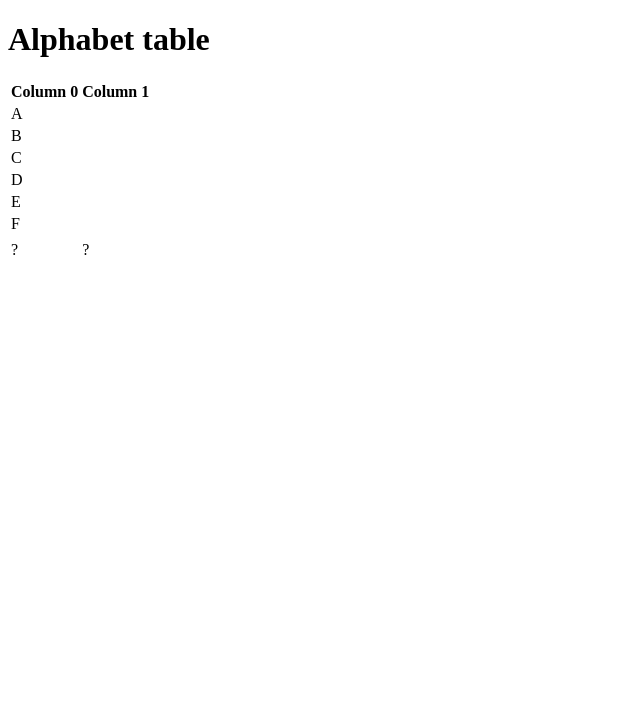
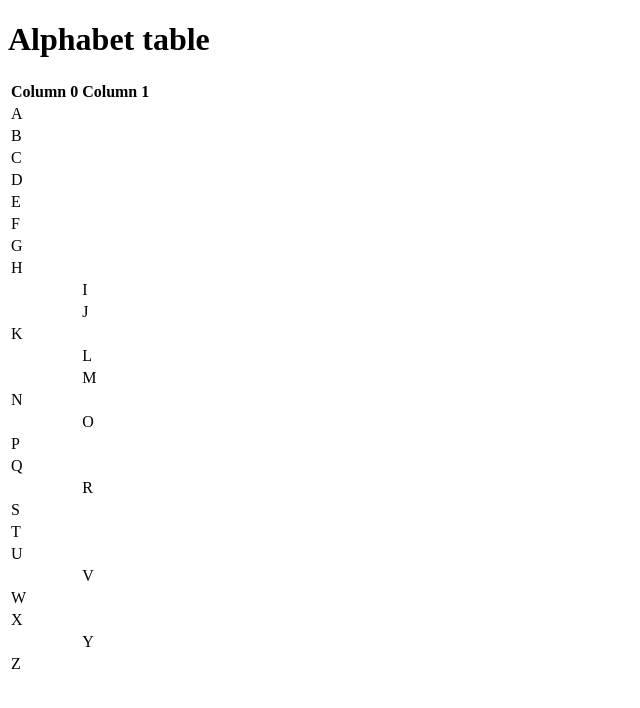
Before and after one commit to comp426-2022-spring/a00-Shiying-Cai, a website: page index.html in a window 1280 px wide. Shown: the whole page, without its empty margins (0-640 px from the left). Drawn offline with Linux system fonts and the light colour scheme.

Commit message:
added index.html

```diff
--- a/index.html
+++ b/index.html
@@ -35,10 +35,64 @@
                                 <td>F</td><td></td>
                             </tr>
                             <tr>
-                                <td></td><td></td>
+                                <td>G</td><td></td>
                             </tr>
                             <tr>
-                                <td>?</td><td>?</td>
+                                <td>H</td><td></td>
+                            </tr>
+                            <tr>
+                                <td></td><td>I</td>
+                            </tr>
+                            <tr>
+                                <td></td><td>J</td>
+                            </tr>
+                            <tr>
+                                <td>K</td><td></td>
+                            </tr>
+                            <tr>
+                                <td></td><td>L</td>
+                            </tr>
+                            <tr>
+                                <td></td><td>M</td>
+                            </tr>
+                            <tr>
+                                <td>N</td><td></td>
+                            </tr>
+                            <tr>
+                                <td></td><td>O</td>
+                            </tr>
+                            <tr>
+                                <td>P</td><td></td>
+                            </tr>
+                            <tr>
+                                <td>Q</td><td></td>
+                            </tr>
+                            <tr>
+                                <td></td><td>R</td>
+                            </tr>
+                            <tr>
+                                <td>S</td><td></td>
+                            </tr>
+                            <tr>
+                                <td>T</td><td></td>
+                            </tr>
+                            <tr>
+                                <td>U</td><td></td>
+                            </tr>
+                            <tr>
+                                <td></td><td>V</td>
+                            </tr>
+                            <tr>
+                                <td>W</td><td></td>
+                            </tr>
+                            <tr>
+                                <td>X</td><td></td>
+                            </tr>
+                            <tr>
+                                <td></td><td>Y</td>
+                            </tr>
+                            <tr>
+                                <td>Z</td><td></td>
                             </tr>
                         </tbody>
             </table>
--- a/package.json
+++ b/package.json
@@ -15,5 +15,8 @@
   "bugs": {
     "url": "https://github.com/comp426-2022-spring/a00-Shiying-Cai/issues"
   },
-  "homepage": "https://github.com/comp426-2022-spring/a00-Shiying-Cai#readme"
+  "homepage": "https://github.com/comp426-2022-spring/a00-Shiying-Cai#readme",
+  "dependencies": {
+    "browser-sync": "^2.27.7"
+  }
 }
```
Also changed, not shown: 1 other file.
